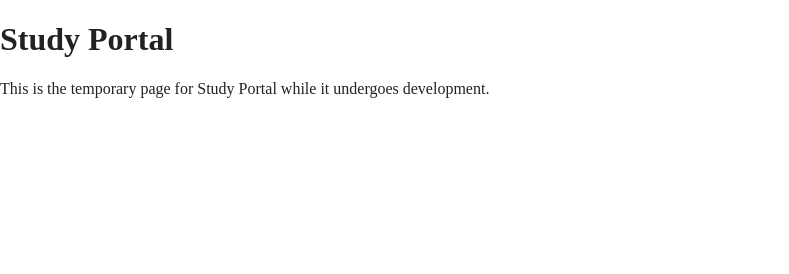
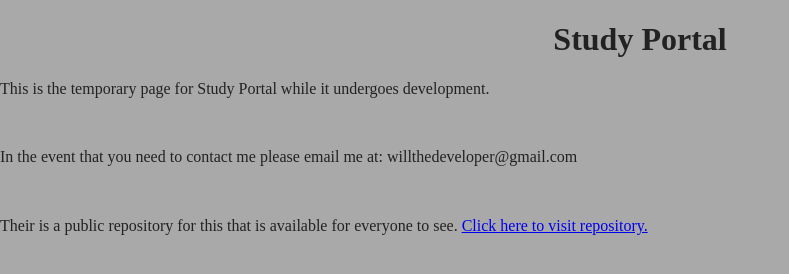
Before and after one commit to WillTheDeveloper/temp.studyportal.cloud, a website built with Parcel: page index.html in a window 1280 px wide. Shown: the whole page, without its empty margins (0-789 px from the left). Built offline with nearby package versions, Linux system fonts and the light colour scheme.

Commit message:
Updated more text on index page

```diff
--- a/index.html
+++ b/index.html
@@ -22,14 +22,18 @@
   <meta name="theme-color" content="#fafafa">
 </head>
 
-<body>
+<body style="background-color: darkgrey;">
   <script src="js/vendor/modernizr-3.11.2.min.js"></script>
   <script src="js/plugins.js"></script>
   <script src="js/main.js"></script>
   <!-- Add your site or application content here -->
-  <h1>Study Portal</h1>
+  <h1 style="text-align: center;">Study Portal</h1>
 
   <p>This is the temporary page for Study Portal while it undergoes development.</p>
+  <br>
+  <p>In the event that you need to contact me please email me at: willthedeveloper@gmail.com</p>
+  <br>
+  <p>Their is a public repository for this that is available for everyone to see. <a href="https://github.com/WillTheDeveloper/StudyPortal">Click here to visit repository.</a></p>
 
 </body>
 
```
